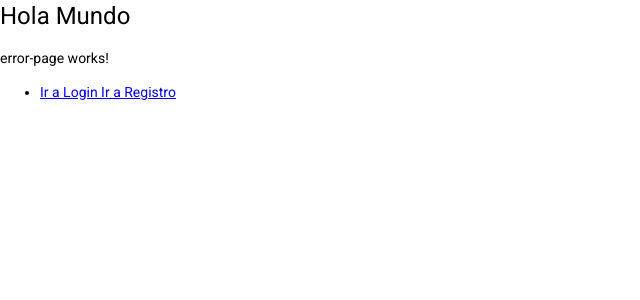
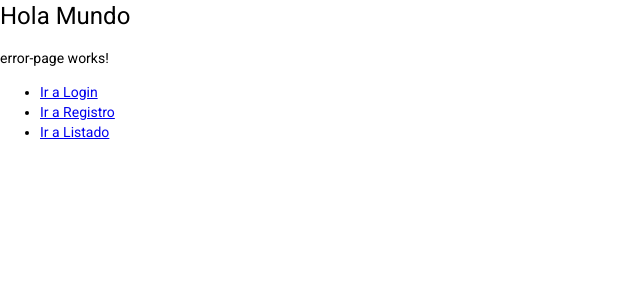
Before and after one commit to cparradoc/Angular-Course, an Angular app in the folder Angular/05-heroesApp/: page /404 in a window 1280 px wide. Shown: the top 300 px of the page, without its empty margins (0-640 px from the left). Built offline with nearby package versions, Linux system fonts and the light colour scheme.

Commit message:
show list component

```diff
--- a/Angular/05-heroesApp/src/app/shared/error-page/error-page.component.html
+++ b/Angular/05-heroesApp/src/app/shared/error-page/error-page.component.html
@@ -5,8 +5,15 @@
         <a routerLink="/auth/login">
             Ir a Login
         </a>
+    </li>
+    <li>
         <a routerLink="/auth/register">
             Ir a Registro
         </a>
     </li>
+    <li>
+        <a routerLink="/heroes/listado">
+            Ir a Listado
+        </a>
+    </li>
 </ul>
```
